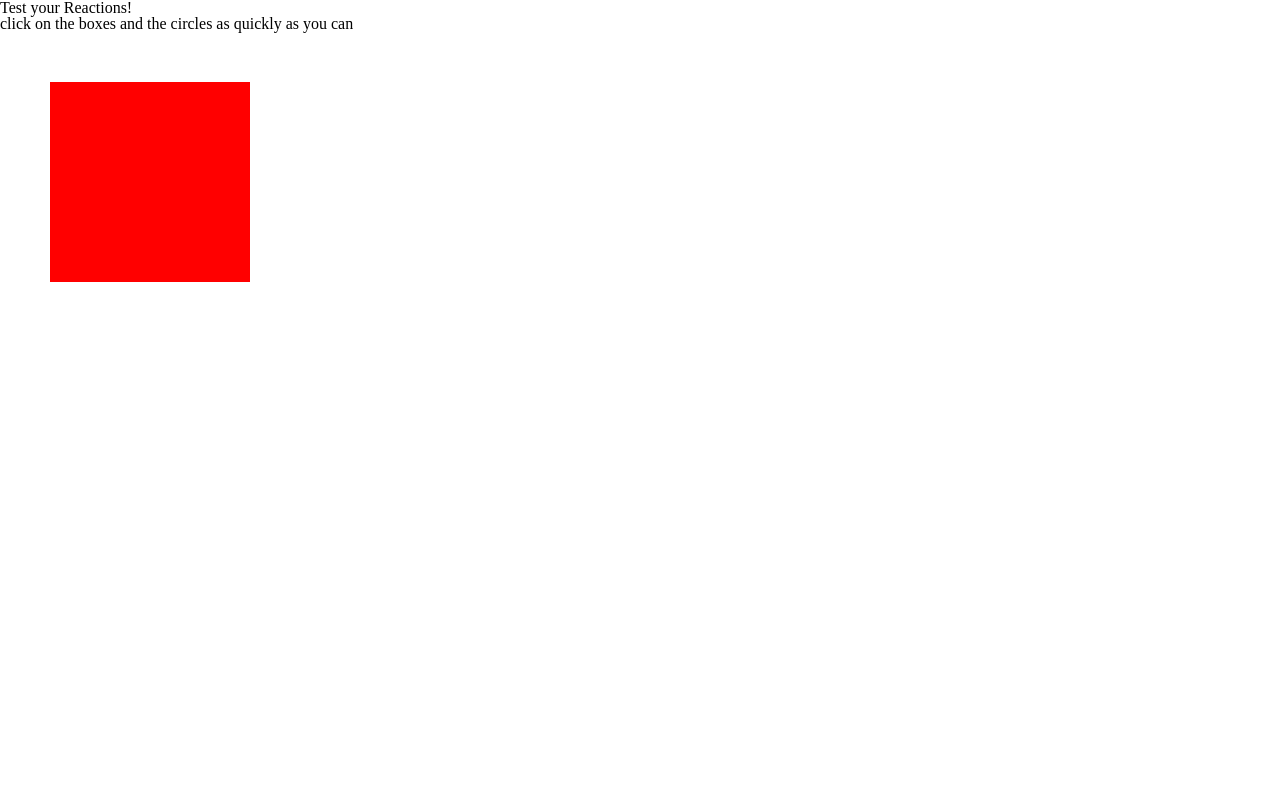
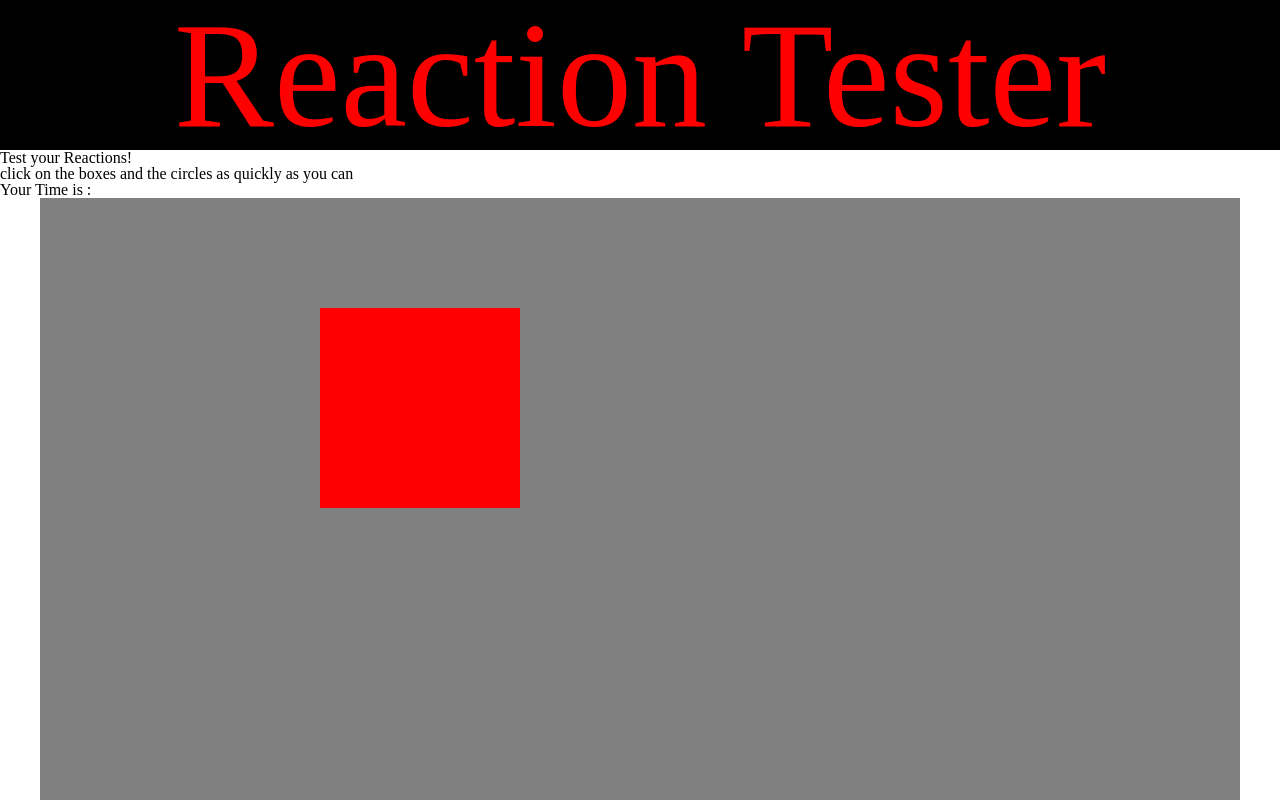
Before and after one commit to gina2014/Reaction_Tester, a plain HTML site: page index.html in a window 1280 px wide. Shown: the top 800 px of the page. Drawn offline with Linux system fonts and the light colour scheme.

Commit message:
Added random positioned shapes and main div setup

```diff
--- a/index.html
+++ b/index.html
@@ -9,15 +9,23 @@
 
   </head>
   <body>
+    <header>
+      <h1 class="main-header">Reaction Tester</h1>
+    </header>
+
     <div class="instructions">
       <h1>Test your Reactions!</h1>
       <p>click on the boxes and the circles as quickly as you can</p>
     </div>
 
-    <div class="game">
-      <div id="shape" class="red_square">
+    <div class="score">
+      <span>Your Time is :</span>
+    </div>
 
-      </div>
+    <div id="main">
+      <!--<div id="shape" class="red_square">
+
+      </div>-->
     </div>
 
     <!-- Inclusion of JavaScript scripts-->
--- a/resources/css/style.css
+++ b/resources/css/style.css
@@ -1,7 +1,25 @@
+.main-header {
+  font-size: 150px;
+  color: red;
+  margin: 0 auto;
+  text-align: center;
+  width: auto;
+  background-color: black;
+}
+
+#main {
+  width: 1200px;
+  height: 800px;
+  background-color: grey;
+  margin: 0 auto;
+}
+
 #shape {
   width: 200px;
   height: 200px;
-  margin: 50px;
+  /*margin: 50px;*/
+  position: absolute;
+  background-color: red;
 }
 
 .red_square {
--- a/resources/js/index.js
+++ b/resources/js/index.js
@@ -1,8 +1,41 @@
 // Variables
-var shape = document.getElementById("shape");
+//var shape = document.getElementById("shape");
+var shape = document.createElement("div");
+var shapeVisible = false;
+var xPosition = getRandomNumber();
+var yPosition = getRandomNumber();
+createShape();
+// Random position, random colour and random shape(square/circle)
+
 
 // Functions
+
+// Create Shape Functions
+function createShape() {
+  //  var shape = document.createElement("div");
+
+  // Set Elements Attributes
+  shape.setAttribute("id", "shape");
+
+  shape.style.top = xPosition + 'px';
+  console.log("xPosition :", xPosition);
+  shape.style.left = yPosition + 'px';
+  console.log("yPosition :", yPosition);
+  // Add element to the main Div
+  var element = document.getElementById("main");
+  element.appendChild(shape);
+  console.log("in the createShape function");
+}
+
 // onClick Function
+// When shape is clicked it will disappear
 shape.onclick = function() {
   shape.style.display = "none";
+  shapeVisible = false;
 }
+
+function getRandomNumber() {
+  var x = Math.floor((Math.random() * 1000) + 1);
+  console.log(x);
+  return x;
+}
```
